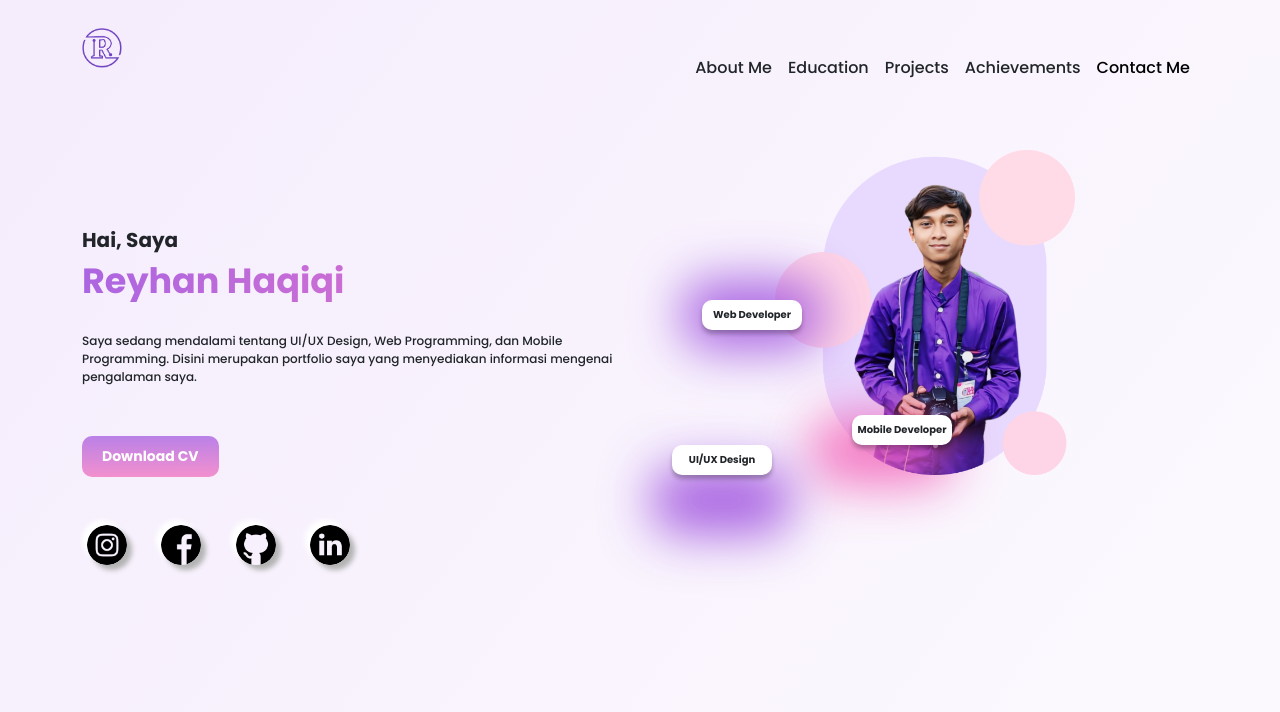
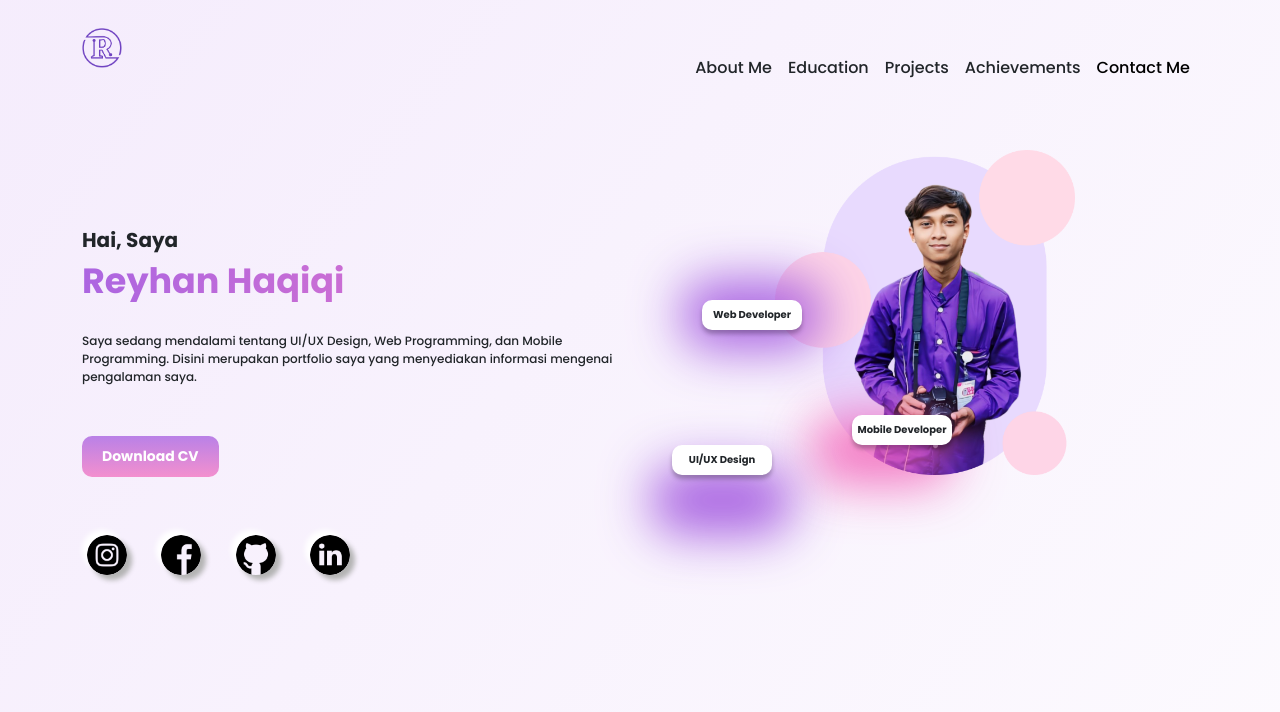
Before and after one commit to reyhanhaqiqi/myportfolio, a plain HTML site: page index.html in a window 1280 px wide. Shown: the top 712 px of the page. Drawn offline with nearby package versions, Linux system fonts and the light colour scheme; some packages are replaced by stand-ins of ours; a script that the page names is missing.

Commit message:
reupload file cv && update css

```diff
--- a/src/style/style.css
+++ b/src/style/style.css
@@ -132,7 +132,7 @@ body {
 }
 
 .sosmed img {
-    margin: 70px 15px 0;
+    margin: 0px 15px 0;
     width: 40px;
     box-shadow: 5px 5px 5px #b3b3b3,
         -5px -5px 5px #ffffff;
@@ -575,7 +575,6 @@ hr {
     }
 
     .sosmed {
-        margin-top: -80px;
         margin-left: -10px;
         text-align: left;
     }
```
